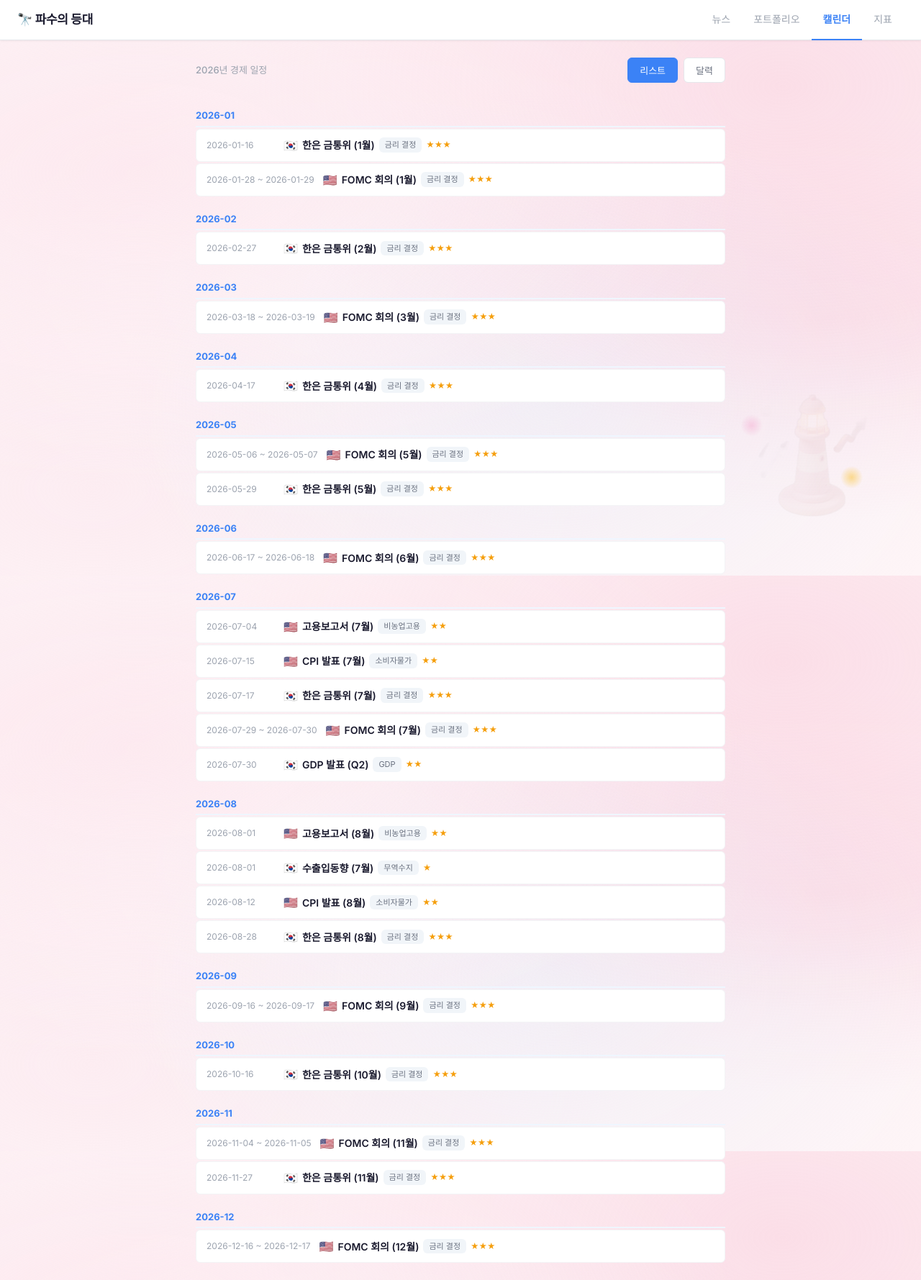
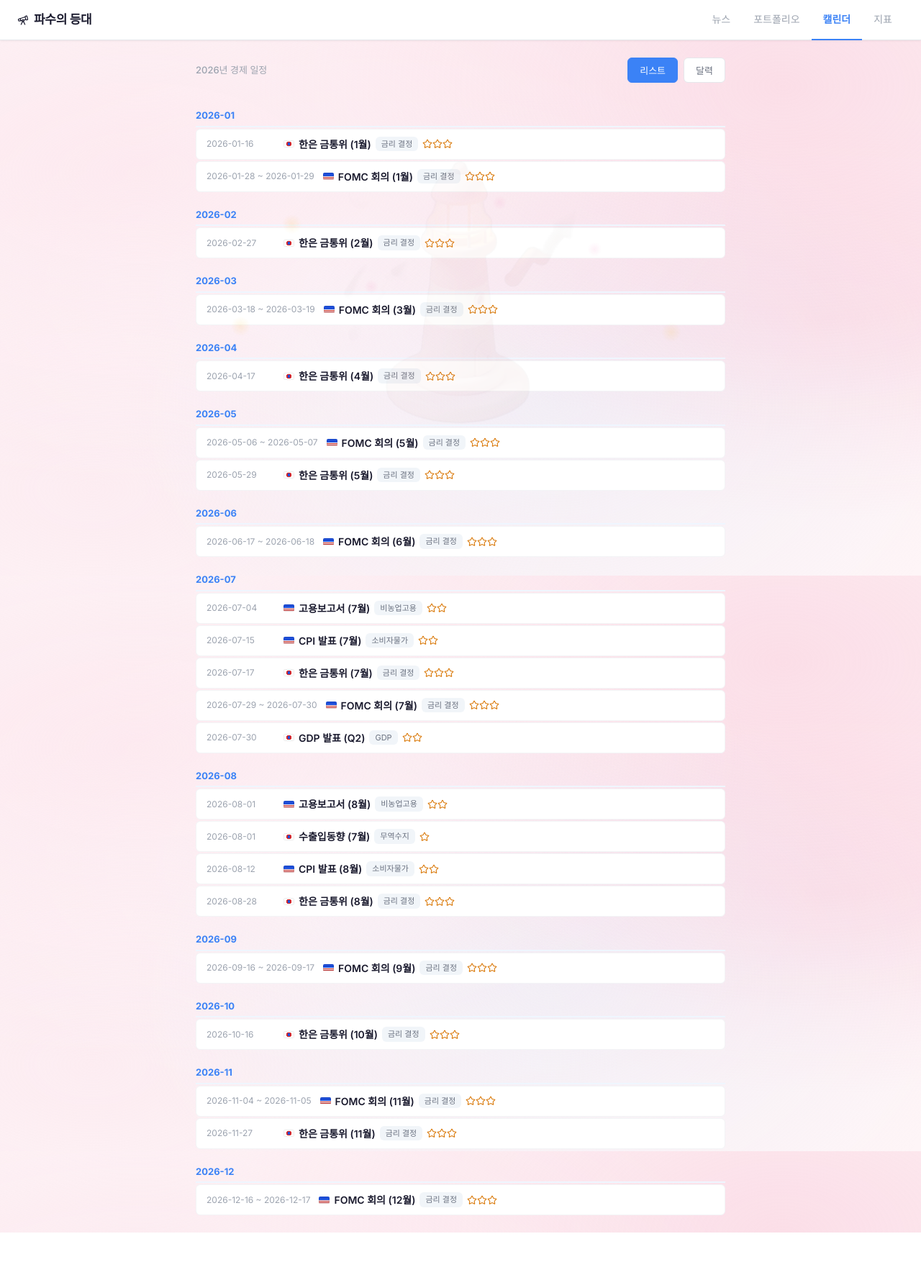
Before and after one commit to dalma-tian/pasu-lighthouse, a Flask app: page /calendar in a window 1280 px wide. Shown: the whole page at 72% size. After the commit the page ends 1713 px from the top, so only its background shows below. Run offline with Flask 3, Linux system fonts and the light colour scheme; data comes from the database, SQL or seed files in the repository.

Commit message:
Phase 2.5 리디자인: 타이틀 타이포그래피 + Lucide 픽토그램 교체
- 작업1: Pillow로 '파수의 등대' 타이포그래피 이미지 생성, title-banner에 img 배치
- 작업2: 우측 등대 이미지(.hero-image) 삭제 (기존 완료)
- 작업3: 워터마크 중앙 확대 + 아티팩트 6개 애니메이션 (기존 완료)
- 작업4: 모든 이모지/별표 → Lucide SVG 픽토그램 교체 (star, telescope, search, globe, briefcase, trending-up, newspaper, eye, refresh-cw, chevron-down)
- CSS: .title-banner img, .star-filled, .star-empty, .card-stars, .cal-stars 추가
- 검증: 모든 라우트 200 OK 확인

```diff
--- a/static/style.css
+++ b/static/style.css
@@ -24,6 +24,28 @@ body {
 a { color: var(--color-primary); text-decoration: none; }
 button { font-family: inherit; cursor: pointer; }
 
+.icon-sm, .icon-xs {
+  flex-shrink: 0;
+  stroke-width: 1.8;
+}
+.icon-sm {
+  width: 16px;
+  height: 16px;
+}
+.icon-xs {
+  width: 14px;
+  height: 14px;
+}
+.icon-accent {
+  color: #f59e0b;
+}
+.spin {
+  animation: spin 0.9s linear infinite;
+}
+@keyframes spin {
+  to { transform: rotate(360deg); }
+}
+
 /* ── Topbar ── */
 .topbar {
   background: var(--color-bg);
@@ -44,6 +66,9 @@ button { font-family: inherit; cursor: pointer; }
   color: var(--color-text);
   letter-spacing: -0.3px;
   white-space: nowrap;
+  display: inline-flex;
+  align-items: center;
+  gap: 7px;
 }
 .tabs {
   display: flex;
@@ -336,7 +367,11 @@ button { font-family: inherit; cursor: pointer; }
 }
 .cal-date { font-size: 12px; color: var(--color-text-tertiary); min-width: 95px; white-space: nowrap; }
 .cal-content { display: flex; align-items: center; gap: 6px; flex-wrap: wrap; }
-.cal-flag { font-size: 16px; }
+.cal-flag {
+  font-size: 16px;
+  display: inline-flex;
+  align-items: center;
+}
 .cal-name { font-weight: 600; color: var(--color-text); }
 .cal-cat {
   font-size: 11px;
@@ -346,6 +381,7 @@ button { font-family: inherit; cursor: pointer; }
   border-radius: var(--radius-sm);
 }
 .cal-importance { font-size: 11px; color: var(--color-warning); }
+.cal-stars { display: inline-flex; align-items: center; gap: 0; }
 
 /* ── View toggle ── */
 .view-toggle { display: flex; gap: var(--space-sm); }
@@ -632,6 +653,36 @@ button { font-family: inherit; cursor: pointer; }
   color: var(--filter-inactive-text);
   transition: background 0.15s, color 0.15s;
   white-space: nowrap;
+}
+.stars-ui {
+  color: #d97706;
+  font-size: 12px;
+  letter-spacing: 0.5px;
+}
+.star-filled { color: #d97706; }
+.star-empty { color: #d1d5db; }
+.card-stars {
+  display: inline-flex;
+  align-items: center;
+  gap: 1px;
+}
+.flag-mark {
+  display: inline-block;
+  width: 15px;
+  height: 10px;
+  border-radius: 2px;
+  box-shadow: inset 0 0 0 1px rgba(0,0,0,0.08);
+}
+.flag-kr {
+  background:
+    radial-gradient(circle at 50% 50%, #1d4ed8 0 22%, transparent 23%),
+    radial-gradient(circle at 50% 50%, #dc2626 0 38%, transparent 39%),
+    #fff;
+}
+.flag-us {
+  background:
+    linear-gradient(#1d4ed8 0 45%, transparent 46%),
+    repeating-linear-gradient(to bottom, #b91c1c 0 1px, #fff 1px 2px);
 }
 .filter-pill.active {
   background: var(--filter-active-bg);
@@ -742,66 +806,55 @@ button { font-family: inherit; cursor: pointer; }
   border-color: #ccc;
 }
 
-/* ── 등대 워터마크 ── */
-.watermark-lighthouse {
+/* ── 중앙 워터마크 ── */
+.watermark-lighthouse-center {
   position: fixed;
-  bottom: 40px;
-  right: 30px;
-  width: 240px;
-  height: 240px;
+  top: 50%;
+  left: 50%;
+  width: 520px;
+  height: 520px;
   background: url('/static/lighthouse-watermark.png') no-repeat center/contain;
-  opacity: 0.10;
+  opacity: 0.065;
   pointer-events: none;
   z-index: 0;
-  animation: floatLighthouse 10s ease-in-out infinite;
-  transition: opacity 0.3s;
+  animation: floatCenter 12s ease-in-out infinite;
 }
-
-/* 등대 주변 아티팩트(금화, 화살표) - 떠다니는 효과 */
-.watermark-artifacts::before {
-  content: '';
+.watermark-artifact {
   position: fixed;
-  bottom: 120px;
-  right: 80px;
-  width: 32px;
-  height: 32px;
-  background: radial-gradient(circle, #fbbf24 0%, transparent 70%);
-  border-radius: 50%;
   pointer-events: none;
   z-index: 0;
-  opacity: 0.08;
-  animation: floatArtifact1 7s ease-in-out infinite;
+  border-radius: 50%;
 }
-.watermark-artifacts::after {
-  content: '';
-  position: fixed;
-  bottom: 180px;
-  right: 210px;
-  width: 24px;
-  height: 24px;
+.artifact-coin {
+  width: 28px;
+  height: 28px;
+  background: radial-gradient(circle, #fbbf24 0%, transparent 70%);
+  opacity: 0.12;
+}
+.artifact-arrow {
+  width: 20px;
+  height: 20px;
   background: radial-gradient(circle, #f472b6 0%, transparent 70%);
-  border-radius: 50%;
-  pointer-events: none;
-  z-index: 0;
-  opacity: 0.07;
-  animation: floatArtifact2 9s ease-in-out infinite;
+  opacity: 0.10;
 }
+.artifact-1 { top: 38%; left: 30%; animation: floatA 8s ease-in-out infinite; }
+.artifact-2 { top: 45%; left: 65%; animation: floatB 10s ease-in-out infinite; }
+.artifact-3 { top: 55%; left: 25%; animation: floatC 7s ease-in-out infinite; }
+.artifact-4 { top: 35%; left: 55%; animation: floatD 9s ease-in-out infinite; }
+.artifact-5 { top: 60%; left: 70%; animation: floatE 11s ease-in-out infinite; }
+.artifact-6 { top: 50%; left: 40%; animation: floatF 8.5s ease-in-out infinite; }
 
-@keyframes floatLighthouse {
-  0%, 100% { transform: translateY(0) rotate(0deg); }
-  25%  { transform: translateY(-6px) rotate(0.3deg); }
-  50%  { transform: translateY(-3px) rotate(0deg); }
-  75%  { transform: translateY(-10px) rotate(-0.3deg); }
+@keyframes floatCenter {
+  0%, 100% { transform: translate(-50%, -50%) scale(1); }
+  33% { transform: translate(-50%, -53%) scale(1.03); }
+  66% { transform: translate(-50%, -48%) scale(0.98); }
 }
-@keyframes floatArtifact1 {
-  0%, 100% { transform: translate(0, 0) scale(1); opacity: 0.5; }
-  33%  { transform: translate(18px, -24px) scale(1.4); opacity: 0.2; }
-  66%  { transform: translate(-8px, -12px) scale(0.7); opacity: 0.4; }
-}
-@keyframes floatArtifact2 {
-  0%, 100% { transform: translate(0, 0) scale(1); opacity: 0.4; }
-  50%  { transform: translate(-24px, -30px) scale(1.5); opacity: 0.15; }
-}
+@keyframes floatA { 0%,100%{transform:translate(0,0)} 50%{transform:translate(30px,-25px)} }
+@keyframes floatB { 0%,100%{transform:translate(0,0)} 50%{transform:translate(-20px,-30px)} }
+@keyframes floatC { 0%,100%{transform:translate(0,0)} 50%{transform:translate(15px,-20px)} }
+@keyframes floatD { 0%,100%{transform:translate(0,0)} 50%{transform:translate(-35px,-15px)} }
+@keyframes floatE { 0%,100%{transform:translate(0,0)} 50%{transform:translate(25px,-35px)} }
+@keyframes floatF { 0%,100%{transform:translate(0,0)} 50%{transform:translate(-15px,-28px)} }
 
 /* ── Responsive ── */
 @media (max-width: 480px) {
--- a/templates/calendar.html
+++ b/templates/calendar.html
@@ -5,12 +5,18 @@
     <meta name="viewport" content="width=device-width, initial-scale=1.0">
     <title>파수의 등대 — 경제 캘린더</title>
     <link rel="stylesheet" href="/static/style.css">
+    <script src="https://unpkg.com/lucide@latest"></script>
 </head>
 <body>
-<div class="watermark-lighthouse"></div>
-<div class="watermark-artifacts"></div>
+<div class="watermark-lighthouse-center"></div>
+<div class="watermark-artifact artifact-coin artifact-1"></div>
+<div class="watermark-artifact artifact-arrow artifact-2"></div>
+<div class="watermark-artifact artifact-coin artifact-3"></div>
+<div class="watermark-artifact artifact-arrow artifact-4"></div>
+<div class="watermark-artifact artifact-coin artifact-5"></div>
+<div class="watermark-artifact artifact-arrow artifact-6"></div>
 <nav class="topbar">
-    <h1>🔭 파수의 등대</h1>
+    <h1><i data-lucide="telescope" class="icon-sm"></i> 파수의 등대</h1>
     <div class="tabs">
         <a href="/">뉴스</a>
         <a href="/watchlist">포트폴리오</a>
@@ -46,11 +52,11 @@
                 {% endif %}
             </div>
             <div class="cal-content">
-                <span class="cal-flag">{{ '🇺🇸' if event.country == 'US' else '🇰🇷' }}</span>
+                <span class="cal-flag"><span class="flag-mark {{ 'flag-us' if event.country == 'US' else 'flag-kr' }}"></span></span>
                 <span class="cal-name">{{ event.event_name }}</span>
                 <span class="cal-cat">{{ event.category }}</span>
-                <span class="cal-importance">
-                    {% for i in range(event.importance) %}★{% endfor %}
+                <span class="cal-stars">
+                    {% for i in range(event.importance) %}<i data-lucide="star" class="icon-xs star-filled"></i>{% endfor %}
                 </span>
             </div>
         </div>
@@ -67,13 +73,15 @@
         <div class="cal-legend">
             <span><span class="dot" style="background:#1d4ed8"></span> 미국</span>
             <span><span class="dot" style="background:#b91c1c"></span> 한국</span>
-            <span>⭐ 중요도 (1~3)</span>
+            <span><i data-lucide="star" class="icon-xs star-filled"></i> 중요도 (1~3)</span>
         </div>
         <div id="calMonths"></div>
     </div>
 </main>
 
 <script>
+if (window.lucide) lucide.createIcons();
+
 var EVENT_DATA = [
     {% for event in events %}
     {date:"{{ event.event_date }}", name:"{{ event.event_name }}", country:"{{ event.country }}", imp:{{ event.importance }}}{% if not loop.last %},{% endif %}
@@ -150,7 +158,18 @@ function buildCalendar() {
 
                 var stars = document.createElement('div');
                 stars.className = 'day-stars';
-                stars.textContent = '★'.repeat(maxImp) + '☆'.repeat(3-maxImp);
+                for (var s = 0; s < maxImp; s++) {
+                    var si = document.createElement('i');
+                    si.setAttribute('data-lucide', 'star');
+                    si.className = 'icon-xs star-filled';
+                    stars.appendChild(si);
+                }
+                for (var s = 0; s < 3-maxImp; s++) {
+                    var si = document.createElement('i');
+                    si.setAttribute('data-lucide', 'star');
+                    si.className = 'icon-xs star-empty';
+                    stars.appendChild(si);
+                }
                 div.appendChild(stars);
 
                 var labels = document.createElement('div');
@@ -173,7 +192,7 @@ function buildCalendar() {
                 }
                 div.appendChild(labels);
 
-                div.title = evs.map(function(e){return e.name + ' ★'.repeat(e.imp)}).join('\n');
+                div.title = evs.map(function(e){return e.name + ' [중요도:' + e.imp + ']'}).join('\n');
             }
             grid.appendChild(div);
         }
@@ -188,7 +207,7 @@ function switchView(view) {
     document.getElementById('listView').style.display = view==='list' ? 'block' : 'none';
     var calView = document.getElementById('calView');
     calView.classList.toggle('active', view==='cal');
-    if (view==='cal') buildCalendar();
+    if (view==='cal') { buildCalendar(); if (window.lucide) lucide.createIcons(); }
     localStorage.setItem('calView', view);
 }
 
```
Also changed, not shown: other parts of static/style.css (+43 -40 lines), generate_title.py (added, +58 -0 lines), templates/dashboard.html (+13 -5 lines), templates/index.html (+44 -43 lines), templates/watchlist.html (+12 -4 lines), static/title-typography.png (added).
